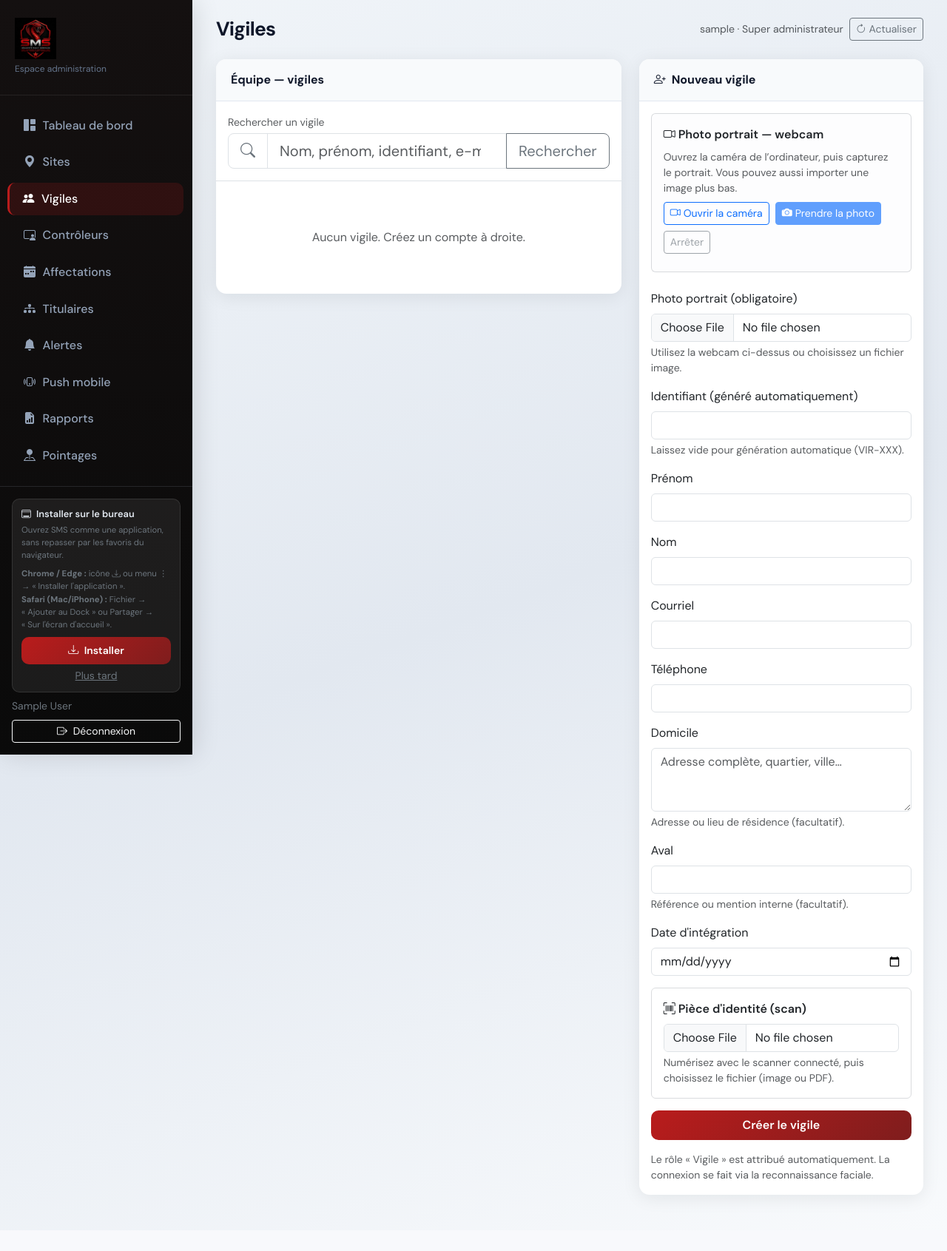
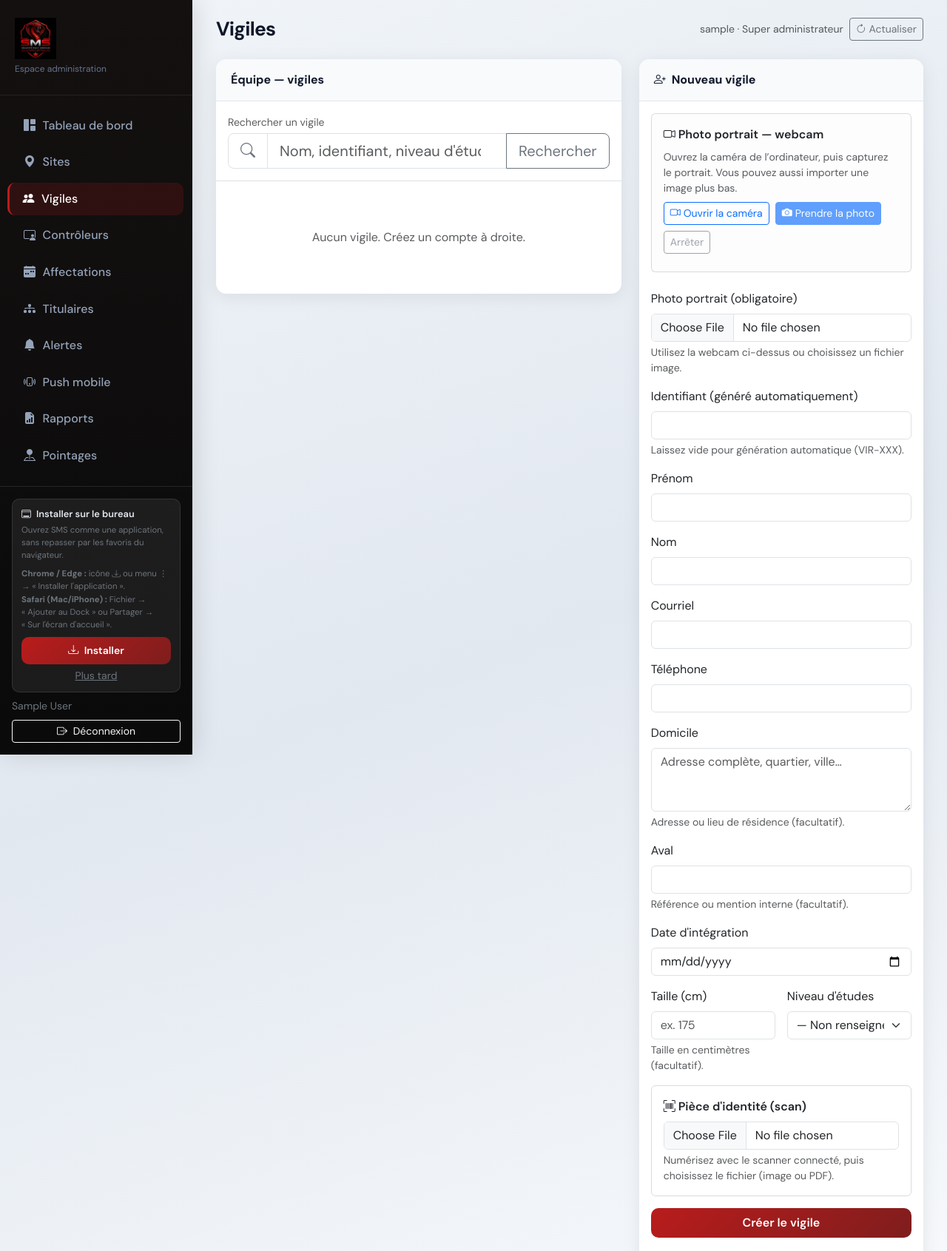
Before and after one commit to killlinux-cell/smsCobra, a Django app: page /dashboard/vigiles/ in a window 1280 px wide. Shown: the top 1691 px of the page at 74% size. Before the commit the page ends 1621 px from the top, so only its background shows below. Run offline with Django 5.2, Linux system fonts and the light colour scheme; a user stored in the database is signed in; tables that the repository leaves empty hold one stand-in row (values such as "Sample post"); parts of the project's set-up code (start-up, migrations or seed data) failed here and were passed over.

Commit message:
taille et etudes

```diff
--- a/backend/accounts/models.py
+++ b/backend/accounts/models.py
@@ -42,6 +42,30 @@ class User(AbstractUser):
         blank=True,
         null=True,
         help_text="Scan de la pièce d'identité (image ou PDF), via scanner ou fichier.",
+    )
+    height_cm = models.PositiveSmallIntegerField(
+        null=True,
+        blank=True,
+        help_text="Taille du vigile en centimètres.",
+    )
+
+    class EducationLevel(models.TextChoices):
+        NON_SCOLARISE = "non_scolarise", "Non scolarisé"
+        PRIMAIRE = "primaire", "Primaire"
+        SECONDAIRE = "secondaire", "Secondaire / collège"
+        BEPC = "bepc", "BEPC"
+        BAC = "bac", "Baccalauréat"
+        BAC_2 = "bac_2", "BAC+2 (BTS, DUT…)"
+        LICENCE = "licence", "Licence (BAC+3)"
+        MASTER = "master", "Master (BAC+5)"
+        DOCTORAT = "doctorat", "Doctorat"
+        AUTRE = "autre", "Autre"
+
+    education_level = models.CharField(
+        max_length=32,
+        choices=EducationLevel.choices,
+        blank=True,
+        help_text="Niveau d'études ou diplôme le plus élevé.",
     )
 
     def __str__(self) -> str:
--- a/backend/webadmin/forms.py
+++ b/backend/webadmin/forms.py
@@ -15,6 +15,8 @@ from sites.models import Site
 
 _CTRL = "form-control"
 _SEL = "form-select"
+
+_EDUCATION_LEVEL_CHOICES = [("", "— Non renseigné —")] + list(User.EducationLevel.choices)
 
 class SiteCheckboxSelectMultiple(forms.CheckboxSelectMultiple):
     """Liste de sites en cases à cocher (template dédié, lisible sur la fiche contrôleur)."""
@@ -178,6 +180,20 @@ class VigileCreationForm(forms.ModelForm):
         required=False,
         widget=forms.DateInput(attrs={"class": _CTRL, "type": "date"}),
     )
+    height_cm = forms.IntegerField(
+        label="Taille (cm)",
+        required=False,
+        min_value=100,
+        max_value=250,
+        widget=forms.NumberInput(attrs={"class": _CTRL, "min": "100", "max": "250", "placeholder": "ex. 175"}),
+        help_text="Taille en centimètres (facultatif).",
+    )
+    education_level = forms.ChoiceField(
+        label="Niveau d'études",
+        required=False,
+        choices=_EDUCATION_LEVEL_CHOICES,
+        widget=forms.Select(attrs={"class": _SEL}),
+    )
     id_document = forms.FileField(
         label="Pièce d'identité (scan)",
         required=False,
@@ -206,6 +222,7 @@ class VigileCreationForm(forms.ModelForm):
             "phone_number",
             "domicile",
             "aval",
+            "height_cm",
         ):
             if name in self.fields:
                 self.fields[name].widget.attrs.setdefault("class", _CTRL)
@@ -240,6 +257,8 @@ class VigileCreationForm(forms.ModelForm):
         user.domicile = (self.cleaned_data.get("domicile") or "").strip()
         user.aval = (self.cleaned_data.get("aval") or "").strip()
         user.date_integration = self.cleaned_data.get("date_integration")
+        user.height_cm = self.cleaned_data.get("height_cm")
+        user.education_level = self.cleaned_data.get("education_level") or ""
         user.profile_photo = self.cleaned_data["profile_photo"]
         doc = self.cleaned_data.get("id_document")
         if doc:
@@ -415,6 +434,8 @@ class VigileUpdateForm(forms.ModelForm):
             "domicile",
             "aval",
             "date_integration",
+            "height_cm",
+            "education_level",
             "profile_photo",
             "id_document",
             "is_active",
@@ -429,6 +450,8 @@ class VigileUpdateForm(forms.ModelForm):
             "domicile": "Domicile",
             "aval": "Aval",
             "date_integration": "Date d'intégration",
+            "height_cm": "Taille (cm)",
+            "education_level": "Niveau d'études",
             "profile_photo": "Photo portrait",
             "id_document": "Pièce d'identité (scan)",
             "is_active": "Compte actif (connexion autorisée)",
@@ -443,6 +466,10 @@ class VigileUpdateForm(forms.ModelForm):
             "domicile": forms.Textarea(attrs={"class": _CTRL, "rows": 3}),
             "aval": forms.TextInput(attrs={"class": _CTRL}),
             "date_integration": forms.DateInput(attrs={"class": _CTRL, "type": "date"}),
+            "height_cm": forms.NumberInput(
+                attrs={"class": _CTRL, "min": "100", "max": "250", "placeholder": "ex. 175"}
+            ),
+            "education_level": forms.Select(attrs={"class": _SEL}),
             "profile_photo": forms.ClearableFileInput(
                 attrs={"class": "form-control", "accept": "image/*"}
             ),
@@ -457,6 +484,7 @@ class VigileUpdateForm(forms.ModelForm):
         super().__init__(*args, **kwargs)
         self.fields["profile_photo"].required = False
         self.fields["id_document"].required = False
+        self.fields["education_level"].choices = _EDUCATION_LEVEL_CHOICES
 
     def clean_username(self):
         u = (self.cleaned_data.get("username") or "").strip()
@@ -467,7 +495,12 @@ class VigileUpdateForm(forms.ModelForm):
         return u
 
     def save(self, commit=True):
-        return super().save(commit=commit)
+        user = super().save(commit=False)
+        if not user.education_level:
+            user.education_level = ""
+        if commit:
+            user.save()
+        return user
 
 
 class ShiftAssignmentForm(forms.ModelForm):
--- a/backend/webadmin/templates/webadmin/vigiles.html
+++ b/backend/webadmin/templates/webadmin/vigiles.html
@@ -11,7 +11,7 @@
           <label class="form-label small text-muted mb-1" for="vigiles-search-q">Rechercher un vigile</label>
           <div class="input-group input-group-lg">
             <span class="input-group-text bg-white"><i class="bi bi-search text-secondary"></i></span>
-            <input type="search" id="vigiles-search-q" name="q" class="form-control" placeholder="Nom, prénom, identifiant, e-mail, téléphone, domicile, aval…" value="{{ search_q }}" autocomplete="off">
+            <input type="search" id="vigiles-search-q" name="q" class="form-control" placeholder="Nom, identifiant, niveau d'études (ex. BEPC, BAC), taille en cm…" value="{{ search_q }}" autocomplete="off">
             <button class="btn btn-outline-secondary" type="submit">Rechercher</button>
             {% if search_q %}
             <a class="btn btn-outline-secondary" href="{% url 'webadmin-vigiles' %}">Effacer</a>
@@ -46,6 +46,8 @@
                     <div class="small text-muted">{{ v.phone_number }}</div>
                     {% endif %}
                     <div class="mt-2 d-flex flex-wrap gap-1 align-items-center">
+                      {% if v.height_cm %}<span class="badge rounded-pill bg-light text-dark border">{{ v.height_cm }} cm</span>{% endif %}
+                      {% if v.education_level %}<span class="badge rounded-pill bg-light text-dark border">{{ v.get_education_level_display }}</span>{% endif %}
                       {% if v.date_integration %}<span class="badge rounded-pill bg-light text-dark border">Intégr. {{ v.date_integration|date:"d/m/Y" }}</span>{% endif %}
                       {% if v.aval %}<span class="badge rounded-pill bg-light text-dark border text-truncate" style="max-width:100%;" title="{{ v.aval }}">Aval : {{ v.aval|truncatechars:24 }}</span>{% endif %}
                       {% if not v.is_active %}<span class="badge bg-secondary">Inactif</span>{% endif %}
@@ -140,6 +142,19 @@
             <label class="form-label" for="{{ form.date_integration.id_for_label }}">{{ form.date_integration.label }}</label>
             {{ form.date_integration }}
             {% if form.date_integration.errors %}<div class="text-danger small">{{ form.date_integration.errors }}</div>{% endif %}
+          </div>
+          <div class="row g-3 mb-3">
+            <div class="col-md-6">
+              <label class="form-label" for="{{ form.height_cm.id_for_label }}">{{ form.height_cm.label }}</label>
+              {{ form.height_cm }}
+              {% if form.height_cm.help_text %}<div class="form-text">{{ form.height_cm.help_text }}</div>{% endif %}
+              {% if form.height_cm.errors %}<div class="text-danger small">{{ form.height_cm.errors }}</div>{% endif %}
+            </div>
+            <div class="col-md-6">
+              <label class="form-label" for="{{ form.education_level.id_for_label }}">{{ form.education_level.label }}</label>
+              {{ form.education_level }}
+              {% if form.education_level.errors %}<div class="text-danger small">{{ form.education_level.errors }}</div>{% endif %}
+            </div>
           </div>
 
           <div class="mb-3 p-3 rounded border border-secondary border-opacity-25">
--- a/backend/webadmin/views.py
+++ b/backend/webadmin/views.py
@@ -716,20 +716,33 @@ def site_delete_view(request, pk):
     )
 
 
+def _vigile_search_filter(term: str) -> Q:
+    """Recherche texte sur la fiche vigile, y compris niveau d'études et taille."""
+    q = (
+        Q(username__icontains=term)
+        | Q(first_name__icontains=term)
+        | Q(last_name__icontains=term)
+        | Q(email__icontains=term)
+        | Q(phone_number__icontains=term)
+        | Q(domicile__icontains=term)
+        | Q(aval__icontains=term)
+        | Q(education_level__icontains=term)
+    )
+    term_l = term.lower()
+    for value, label in User.EducationLevel.choices:
+        if term_l in label.lower():
+            q |= Q(education_level=value)
+    if term.isdigit():
+        q |= Q(height_cm=int(term))
+    return q
+
+
 @admin_web_required
 def vigiles_list_view(request):
     vigiles = User.objects.filter(role=User.Role.VIGILE).order_by("username")
     search_q = (request.GET.get("q") or "").strip()
     if search_q:
-        vigiles = vigiles.filter(
-            Q(username__icontains=search_q)
-            | Q(first_name__icontains=search_q)
-            | Q(last_name__icontains=search_q)
-            | Q(email__icontains=search_q)
-            | Q(phone_number__icontains=search_q)
-            | Q(domicile__icontains=search_q)
-            | Q(aval__icontains=search_q)
-        )
+        vigiles = vigiles.filter(_vigile_search_filter(search_q))
     form = VigileCreationForm()
     if request.method == "POST":
         form = VigileCreationForm(request.POST, request.FILES)
```
Also changed, not shown: backend/accounts/serializers_admin.py (+12 -0 lines), backend/webadmin/templates/webadmin/vigile_detail.html (+14 -0 lines), backend/accounts/migrations/0006_user_height_cm_education_level.py (added).
